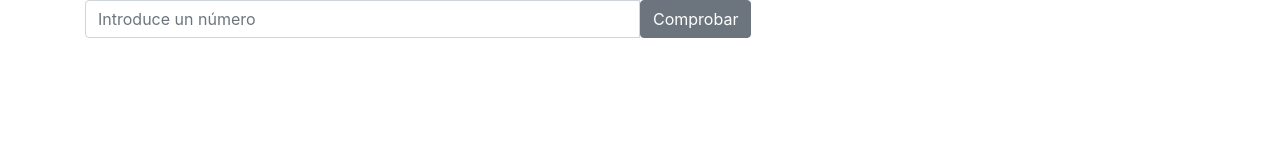
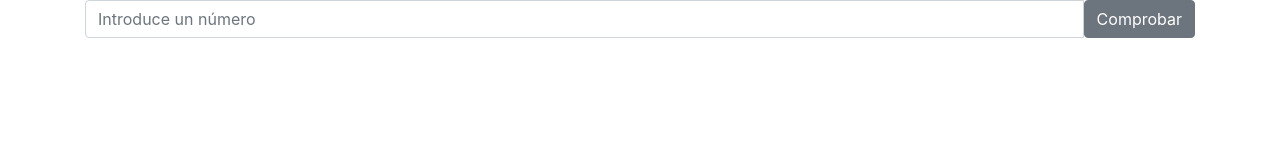
Before and after one commit to damalga/Template-Node-Gulp-Sass-grid-layout-8x12-, a website: page index.html in a window 1280 px wide. Drawn offline with nearby package versions, Linux system fonts and the light colour scheme.

Commit message:
minor changes

```diff
--- a/index.html
+++ b/index.html
@@ -13,8 +13,8 @@
 
   <body class="container">
     <div class="input-group">
-      <input id="userNum" class="col-sm-6 form-control" placeholder="Introduce un número" maxlength="3">
-      <button id="compare0" class="btn btn-secondary">Comprobar</button>
+      <input id="txtInput" class="form-control" placeholder="Introduce un número">
+      <button id="btnCheck" class="btn btn-secondary">Comprobar</button>
     </div>
   </body>
 
--- a/js/js.js
+++ b/js/js.js
@@ -3,7 +3,7 @@ $(document).ready(function(){
   var txtInputVal = $("#txtInput").val();
   var arrBin = [];
 
-  $("#btnInput").click( function(){
+  $("#btnCheck").click( function(){
     var txtInputValNew = txtInputVal / 2;
     var getRest = ~~(txtInputVal / 2);
     alert(txtInputVal);
```
